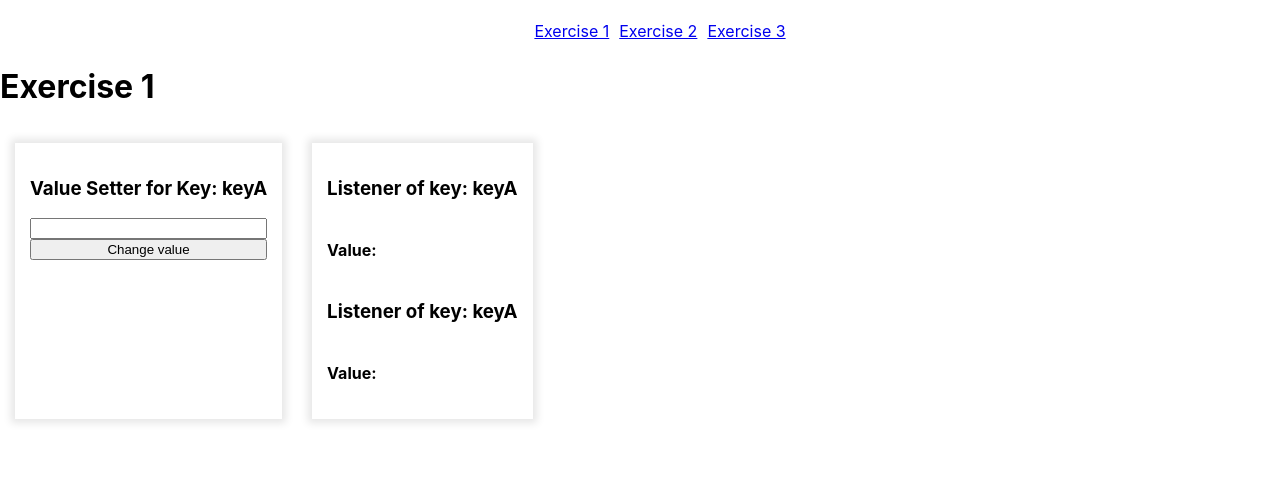
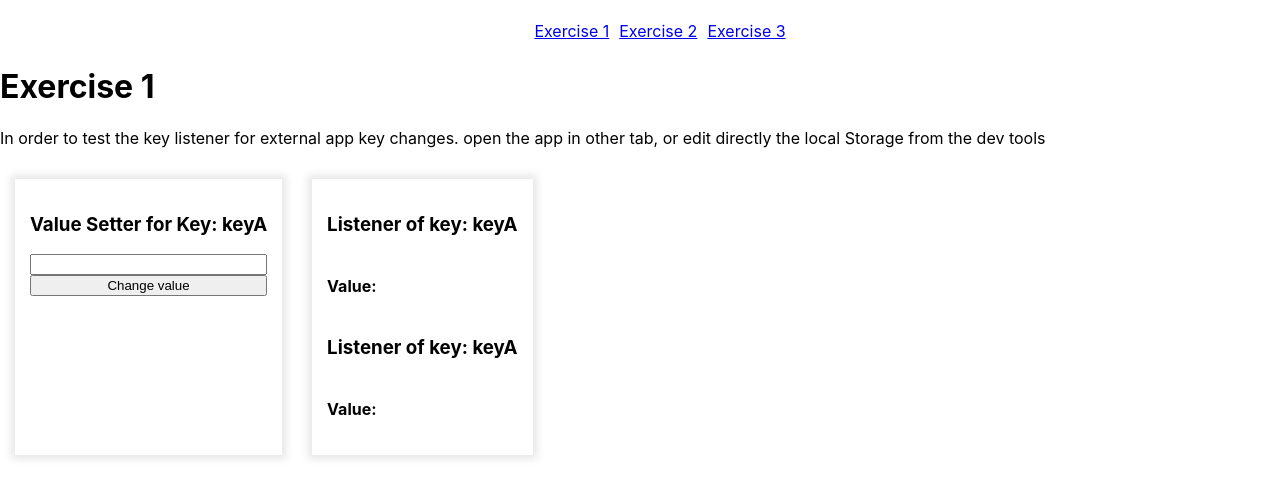
Before and after one commit to Manolo-Valdes/react-l3, a React (Create React App) app: page /react-l3/exercise1 in a window 1280 px wide. Shown: the top 498 px of the page. Built offline with nearby package versions, Linux system fonts and the light colour scheme.

Commit message:
exercise 1 usage explanation

```diff
--- a/src/exercise1/Exercise1Container.tsx
+++ b/src/exercise1/Exercise1Container.tsx
@@ -7,6 +7,7 @@ function Exercise1Container()
     return (
         <>
         <h1>Exercise 1</h1>
+        <p>In order to test the key listener for external app key changes. open the app in other tab, or edit directly the local Storage from the dev tools</p>
         <div className="row">
         <div className="col border">
             <ValueEmiter  storeKey='keyA' value='' />
```
